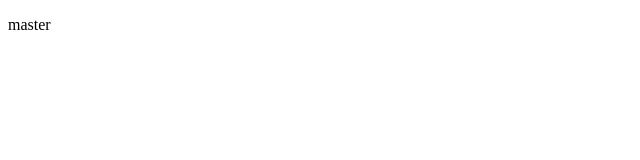
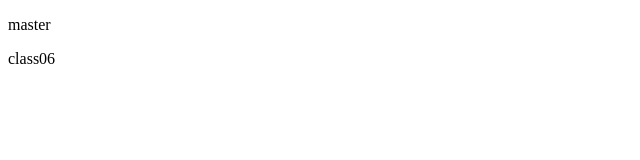
Before and after one commit to RazanAl-Quran/testBranch, a plain HTML site: page index.html in a window 1280 px wide. Shown: the full height of the page, 0-640 px from the left. Drawn offline with Linux system fonts and the light colour scheme.

Commit message:
class06 is done

```diff
--- a/index.html
+++ b/index.html
@@ -7,5 +7,6 @@
 </head>
 <body>
     <p>master</p>
+    <p>class06</p>
 </body>
 </html>
```
